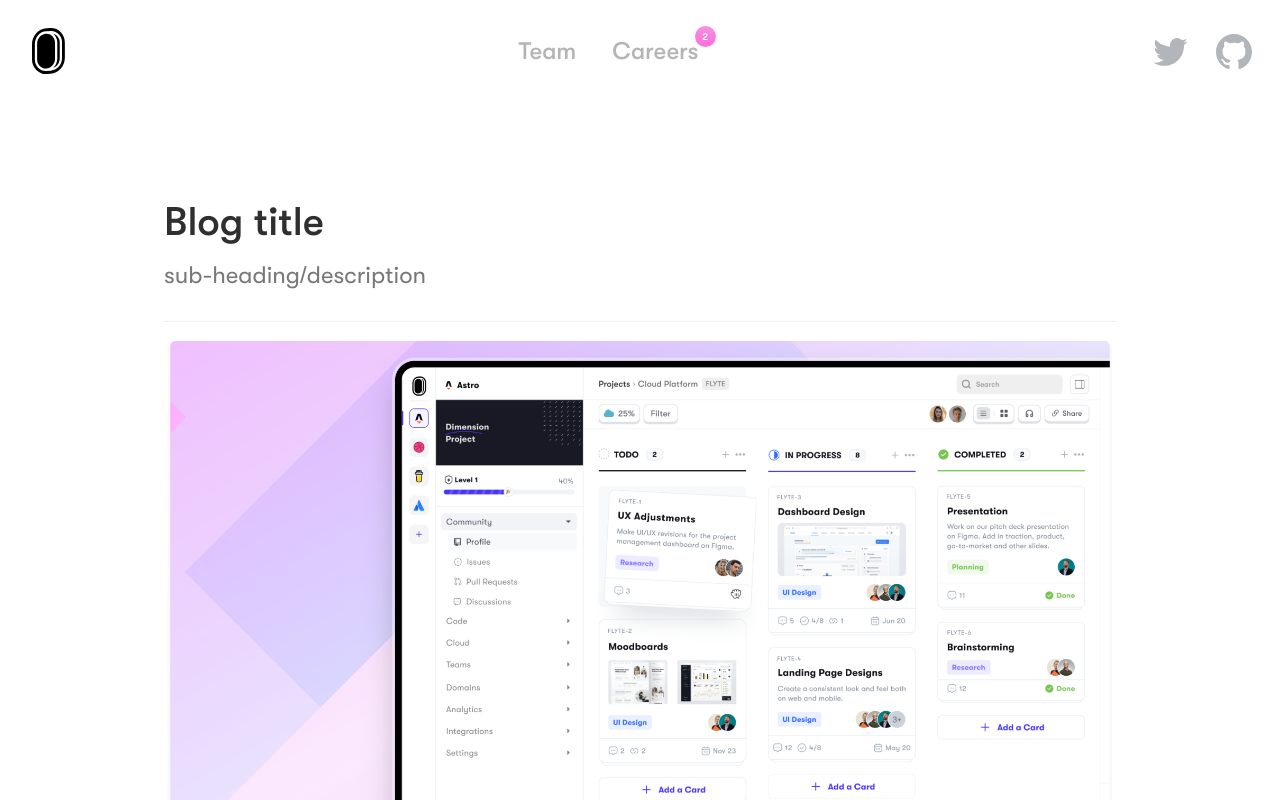
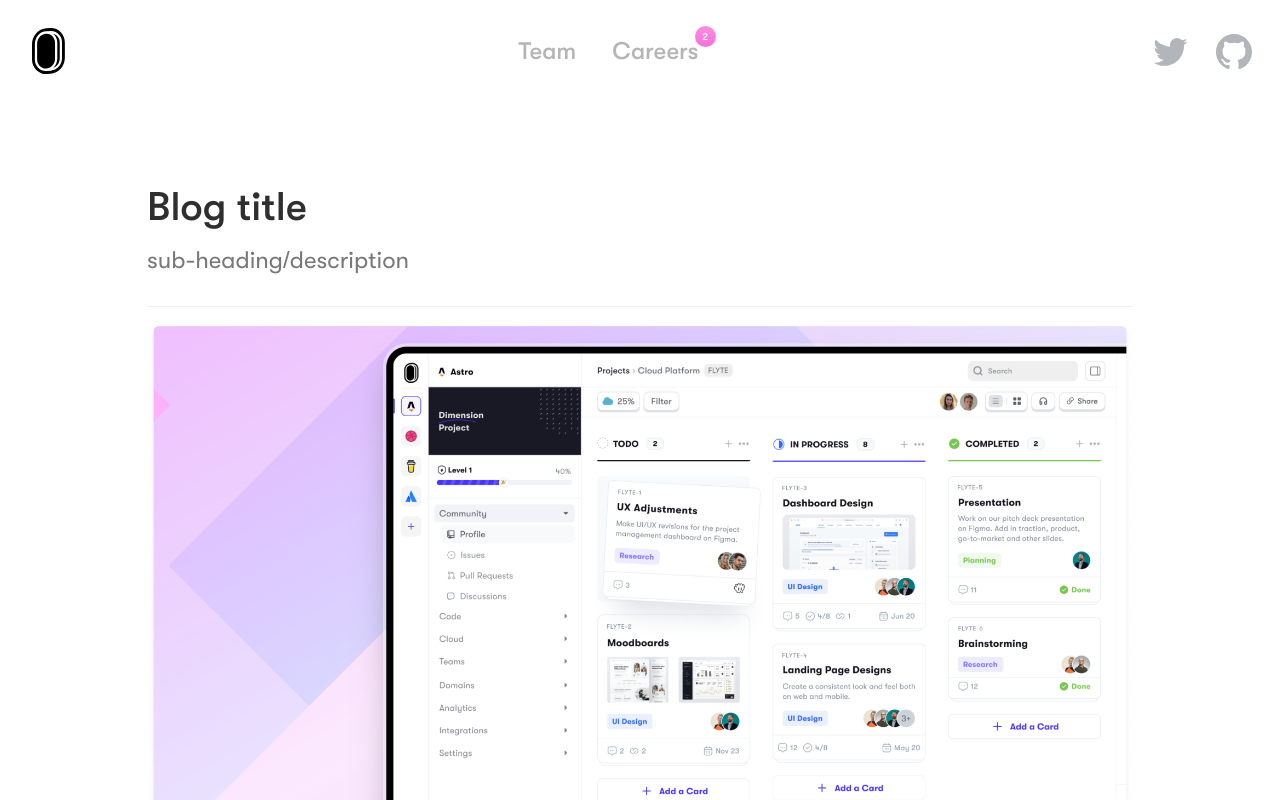
Before and after one commit to Krishna2323/dimension-blog, a Next.js app: page / in a window 1280 px wide. Shown: the top 800 px of the page. Built offline with nearby package versions, Linux system fonts and the light colour scheme.

Commit message:
Padding top reduced from main section.

```diff
--- a/components/Blog/Blog.module.scss
+++ b/components/Blog/Blog.module.scss
@@ -1,5 +1,5 @@
 .blog {
-    padding: 9.5rem 16.4rem;
+    padding: 8rem 14.7rem;
 
     &__image {
         display: flex;
```
